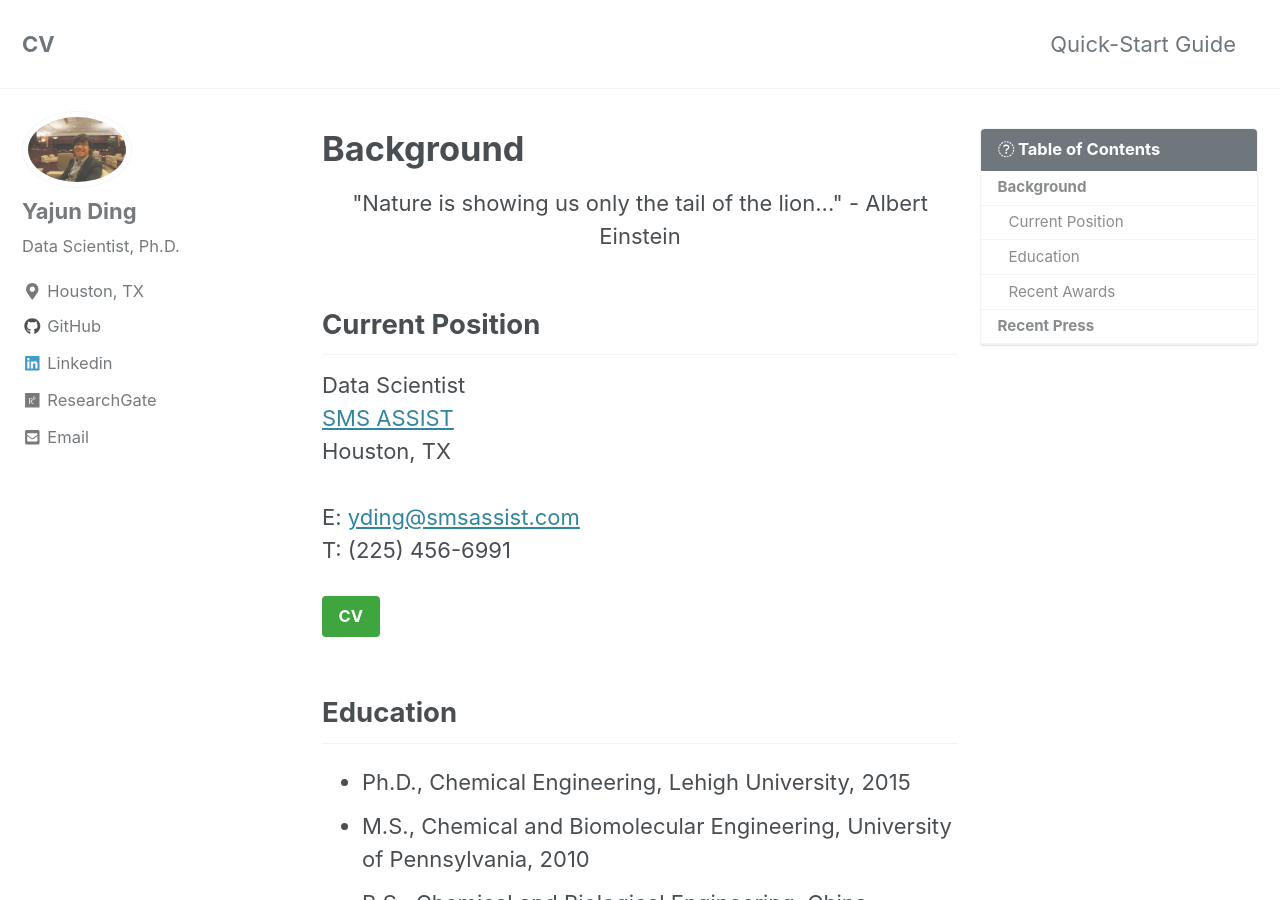
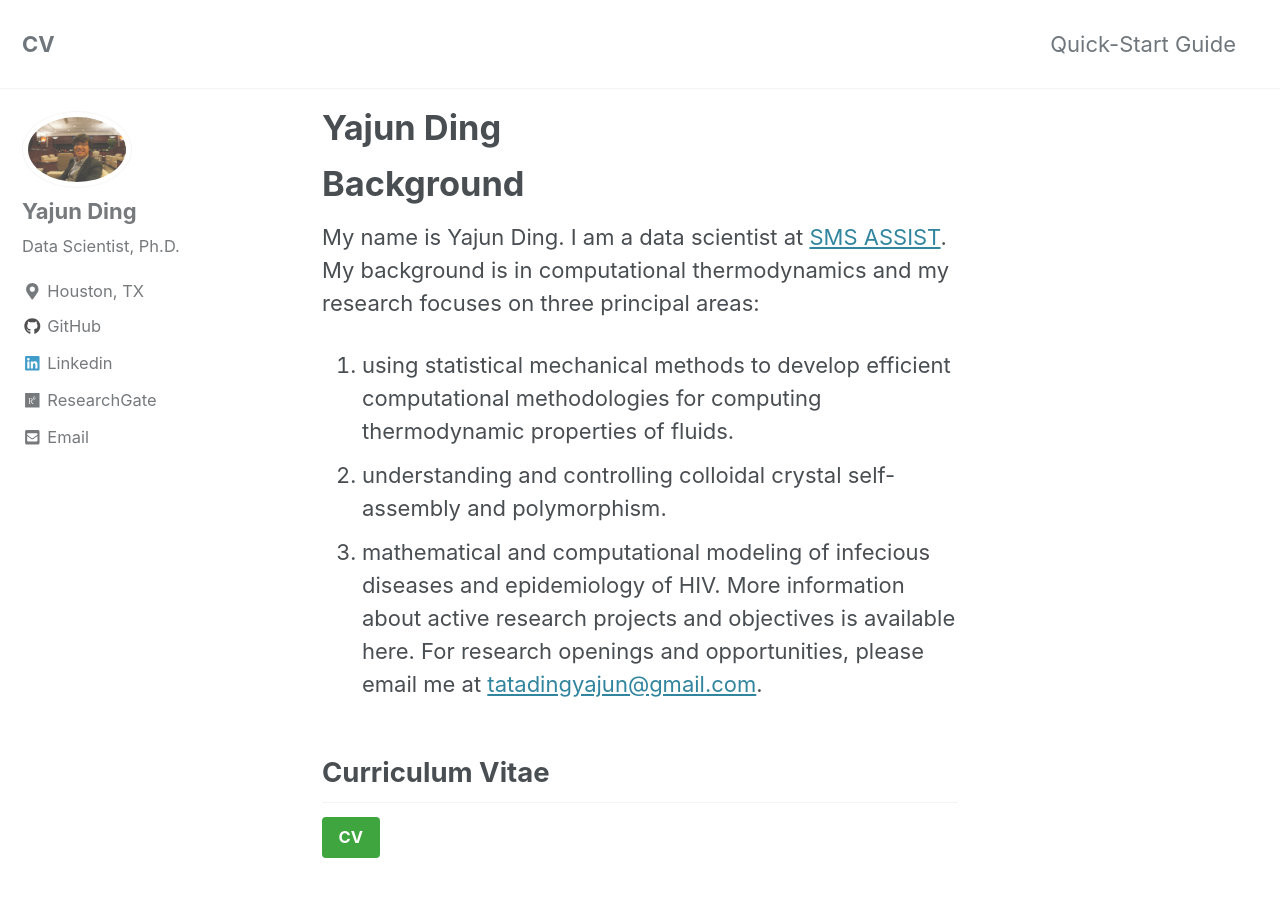
Before and after one commit to tatadyj/tatadyj.github.io, a Jekyll site: the page built from _bio/bio.md, in a window 1280 px wide and 900 px high. Built offline with Jekyll 4.4.1, drawn with Linux system fonts in a browser that asks for light colours; cached includes are drawn as plain includes; nearby versions of some CDN libraries.

Commit message:
new github again

```diff
--- a/_bio/bio.md
+++ b/_bio/bio.md
@@ -1,23 +1,19 @@
 ---
 layout: single
 author_profile: true
-title: ""
+title: "Yajun Ding"
 ---
-
-{% include toc icon="gears" title="Table of Contents" %}
 
 # Background
 
-<p style="text-align: center;">"Nature is showing us only the tail of the lion..." - Albert Einstein </p>
+My name is Yajun Ding. I am a data scientist at [SMS ASSIST](https://www.smsassist.com). My background is in computational thermodynamics and my research focuses on three principal areas:
 
-## Current Position
+1. using statistical mechanical methods to develop efficient computational methodologies for computing thermodynamic properties of fluids.
+2. understanding and controlling colloidal crystal self-assembly and polymorphism.
+3. mathematical and computational modeling of infecious diseases and epidemiology of HIV.
+More information about active research projects and objectives is available here. For research openings and opportunities, please email me at [tatadingyajun@gmail.com](mailto: tatadingyajun@gmail.com).
 
-Data Scientist \\
-[SMS ASSIST](https://www.smsassist.com) \\
-Houston, TX \\
-\\
-E: [yding@smsassist.com](mailto: yding@smsassist.com) \\
-T: (225) 456-6991
+## Curriculum Vitae
 
 [CV](view){: .btn .btn--success}
 
```
